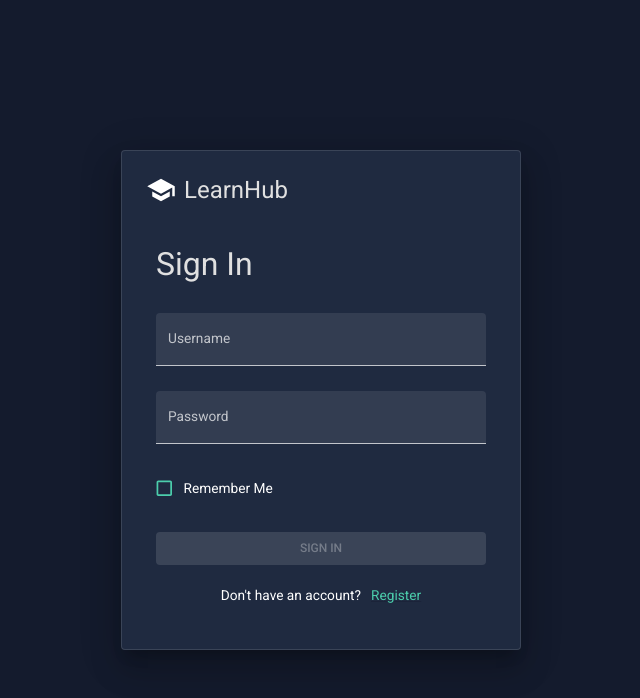
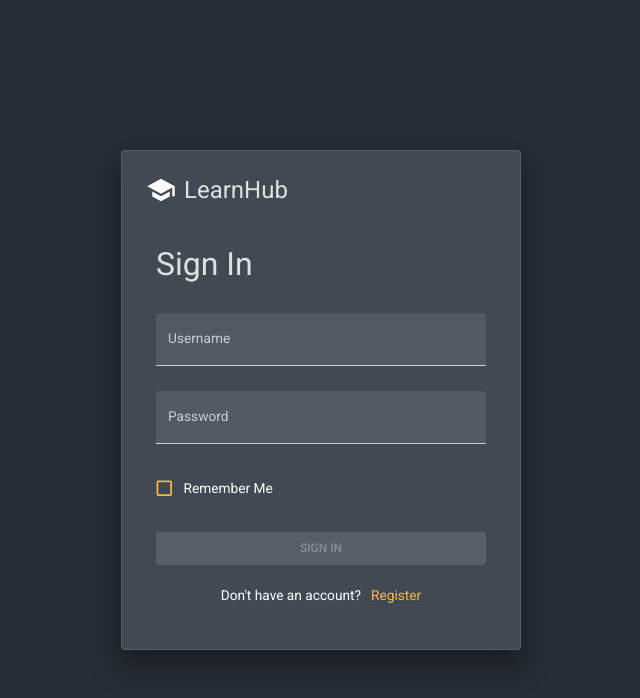
Before and after one commit to cabonis/LearnHub, a React (Vite) app in the folder learnhub.client/: page /login in a window 1280 px wide. Shown: the top 698 px of the page, without its empty margins (319-959 px from the left). Built offline with nearby package versions, Linux system fonts and the light colour scheme.

Commit message:
Update colors (#8)

```diff
--- a/learnhub.client/src/components/Header.jsx
+++ b/learnhub.client/src/components/Header.jsx
@@ -8,7 +8,7 @@ const Header = ({ title, subtitle }) => {
     <Box mb="30px">
       <Typography
         variant="h2"
-        color={colors.grey[100]}
+        color={"neutral.light"}
         fontWeight="bold"
         sx={{ m: "0 0 5px 0" }}
       >
--- a/learnhub.client/src/scenes/global/AccountButton.jsx
+++ b/learnhub.client/src/scenes/global/AccountButton.jsx
@@ -11,7 +11,7 @@ import LogoutOutlinedIcon from '@mui/icons-material/LogoutOutlined';
 import PersonOutlinedIcon from "@mui/icons-material/PersonOutlined";
 import ChangePassword from './ChangePassword';
 
-const AccountButton = () => {
+const AccountButton = ({ sx }) => {
 
   const [anchorEl, setAnchorEl] = useState(null);
   const [isChangePasswordOpen, setIsChangePasswordOpen] = useState(false);
@@ -54,6 +54,7 @@ const AccountButton = () => {
           aria-controls={open ? 'account-menu' : undefined}
           aria-haspopup="true"
           aria-expanded={open ? 'true' : undefined}
+          sx={sx}
         >
           <PersonOutlinedIcon />
         </IconButton>
--- a/learnhub.client/src/scenes/global/NavBar.jsx
+++ b/learnhub.client/src/scenes/global/NavBar.jsx
@@ -37,43 +37,42 @@ const NavBar = () => {
 
     const menuItemStyles = {
         icon: {
-            color: colors.grey[100],
+            color: "theme.palette.neutral.light",
         },
         SubMenuExpandIcon: {
-            color: colors.grey[100],
+            color: theme.palette.neutral.light,
             '&:hover': {
-                color: colors.primary[800],
+                color: theme.palette.primary.dark,
             },
         },
         subMenuContent: ({ level }) => ({
             backgroundColor:
                 level === 0
-                    ? colors.primary[400]
+                    ? theme.palette.primary.main
                     : 'transparent',
         }),
         button: {
-            color: colors.grey[100],
+            color: theme.palette.neutral.light,
             '&:hover': {
-                backgroundColor: colors.grey[300],
-                color: colors.primary[400],
+                backgroundColor: theme.palette.neutral.light,
+                color: theme.palette.primary.main,
             },
         }
     };
 
     const headerStyle = {
         icon: {
-            color: colors.grey[100],
+            color: theme.palette.neutral.light,
         },
         button: {
             '&:hover': {
-                backgroundColor: colors.primary[400],
-                color: colors.grey[100],
+                backgroundColor: theme.palette.primary.light,
             },
         }
     };
 
     return (
-        <Sidebar collapsed={isCollapsed} backgroundColor={colors.primary[400]}>
+        <Sidebar collapsed={isCollapsed} backgroundColor={theme.palette.primary.light}>
 
             <Menu menuItemStyles={headerStyle}>
                 <MenuItem
@@ -114,13 +113,13 @@ const NavBar = () => {
                         <Box textAlign="center">
                             <Typography
                                 variant="h4"
-                                color={colors.grey[100]}
+                                color={theme.palette.neutral.light}
                                 fontWeight="bold"
                                 sx={{ m: "10px 0 0 0" }}
                             >
                                 {`${authorizedUser.firstName} ${authorizedUser.lastName}`}
                             </Typography>
-                            <Typography variant="h5" color="secondary.main">
+                            <Typography variant="h5" color={theme.palette.secondary.main}>
                                 {authorizedUser.role}
                             </Typography>
                         </Box>
@@ -137,7 +136,7 @@ const NavBar = () => {
 
                 <Typography
                     variant="h6"
-                    color={colors.grey[300]}
+                    color={theme.palette.neutral.main}
                     sx={{ m: "25px 0 5px 20px" }}
                 >
                     {!isCollapsed && ("Academics")}
@@ -169,7 +168,7 @@ const NavBar = () => {
 
                 <Typography
                     variant="h6"
-                    color={colors.grey[300]}
+                    color={theme.palette.neutral.main}
                     sx={{ m: "25px 0 5px 20px" }}
                 >
                     {!isCollapsed && ("Admin")}
--- a/learnhub.client/src/scenes/global/TopBar.jsx
+++ b/learnhub.client/src/scenes/global/TopBar.jsx
@@ -7,6 +7,8 @@ import DarkModeOutlinedIcon from "@mui/icons-material/DarkModeOutlined";
 import NotificationsOutlinedIcon from "@mui/icons-material/NotificationsOutlined";
 import SearchIcon from "@mui/icons-material/Search";
 import AccountButton from "./AccountButton";
+import { StayPrimaryLandscape } from "@mui/icons-material";
+import { buttonHoverStyle } from "../../styles";
 
 const Topbar = () => {
 
@@ -19,7 +21,7 @@ const Topbar = () => {
 
             <Box
                 display="flex"
-                backgroundColor={colors.primary[400]}
+                backgroundColor={"primary.light"}
                 borderRadius="3px"
             >
                 <InputBase sx={{ ml: 2, flex: 1 }} placeholder="Search" />
@@ -29,17 +31,23 @@ const Topbar = () => {
             </Box>
 
             <Box display="flex">
-                <IconButton onClick={colorMode.toggleColorMode}>
+                <IconButton
+                    onClick={colorMode.toggleColorMode}
+                    sx={buttonHoverStyle}
+                >
                     {theme.palette.mode === "dark" ? (
                         <DarkModeOutlinedIcon />
                     ) : (
                         <LightModeOutlinedIcon />
                     )}
                 </IconButton>
-                <IconButton>
+                <IconButton
+                    sx={buttonHoverStyle}>
                     <NotificationsOutlinedIcon />
                 </IconButton>
-                <AccountButton />
+                <AccountButton
+                    sx={buttonHoverStyle}
+                />
             </Box>
         </Box>
     );
--- a/learnhub.client/src/theme.js
+++ b/learnhub.client/src/theme.js
@@ -18,7 +18,7 @@ export const tokens = (mode) => ({
                 800: "#292929",
                 900: "#141414",
             },
-            primary: {
+            bluePrimary: {
                 100: "#d0d1d5",
                 200: "#a1a4ab",
                 300: "#727681",
@@ -28,6 +28,28 @@ export const tokens = (mode) => ({
                 700: "#0c101b",
                 800: "#080b12",
                 900: "#040509",
+            },
+            grayPrimary: {
+                50: '#BAC1CA',
+                100: '#AFB6C1',
+                200: '#98A1AF',
+                300: '#818D9D',
+                400: '#6B788A',
+                500: '#596473',
+                600: '#414953',
+                700: '#282D34',
+                800: '#101214'
+            },
+            orangeAccent: {
+                50: '#241500',
+                100: '#5C3700',
+                200: '#945800',
+                300: '#CC7A00',
+                400: '#F59200',
+                500: '#FFA51F',
+                600: '#FFB547',
+                700: '#FFC670',
+                800: '#FFCE85'
             },
             greenAccent: {
                 100: "#dbf5ee",
@@ -75,7 +97,7 @@ export const tokens = (mode) => ({
                 800: "#c2c2c2",
                 900: "#e0e0e0",
             },
-            primary: {
+            bluePrimary: {
                 100: "#040509",
                 200: "#080b12",
                 300: "#0c101b",
@@ -85,6 +107,30 @@ export const tokens = (mode) => ({
                 700: "#727681",
                 800: "#a1a4ab",
                 900: "#d0d1d5",
+            },
+            grayPrimary: {
+                50: '#101214',
+                100: '#282D34',
+                200: '#414953',
+                300: '#596473',
+                400: '#6B788A',
+                500: '#818D9D',
+                600: '#98A1AF',
+                700: '#AFB6C1',
+                800: '#BAC1CA',
+            },
+            orangeAccent: {
+                50: '#FFCE85',
+                100: '#FFC670',
+                200: '#FFB547',
+                300: '#FFA51F',
+                400: '#F59200',
+                500: '#CC7A00',
+                600: '#945800',
+                700: '#5C3700',
+                800: '#241500',
+                900: '#000000',
+                950: '#000000'
             },
             greenAccent: {
                 100: "#0f2922",
@@ -130,39 +176,43 @@ export const themeSettings = (mode) => {
             ...(mode === "dark"
                 ? {
                     primary: {
-                        light: colors.primary[400],
-                        main: colors.primary[500],
+                        dark: colors.grayPrimary[800],
+                        main: colors.grayPrimary[700],
+                        light: colors.grayPrimary[600]
                     },
                     secondary: {
-                        dark: colors.greenAccent[700],
-                        main: colors.greenAccent[500],
-                        light: colors.greenAccent[100],
+                        dark: colors.orangeAccent[700],
+                        main: colors.orangeAccent[600],
+                        light: colors.orangeAccent[100],
                     },
                     neutral: {
                         dark: colors.grey[700],
-                        main: colors.grey[500],
+                        main: colors.grey[300],
                         light: colors.grey[100],
                     },
                     background: {
-                        default: colors.primary[500],
+                        default: colors.grayPrimary[700],
                     },
                 }
                 : {
                     // palette values for light mode
                     primary: {
-                        main: colors.primary[100],
-                        light: colors.primary[400],
+                        dark: colors.grayPrimary[600],
+                        main: colors.grayPrimary[700],
+                        light: colors.grayPrimary[800]
                     },
                     secondary: {
-                        main: colors.greenAccent[500],
+                        dark: colors.orangeAccent[700],
+                        main: colors.orangeAccent[500],
+                        light: colors.orangeAccent[100],
                     },
                     neutral: {
                         dark: colors.grey[700],
-                        main: colors.grey[500],
-                        light: colors.grey[100],
+                        main: colors.grey[400],
+                        light: colors.grey[500],
                     },
                     background: {
-                        default: "#fcfcfc",
+                        default: "#ededed",
                     },
                 }),
         },
```
